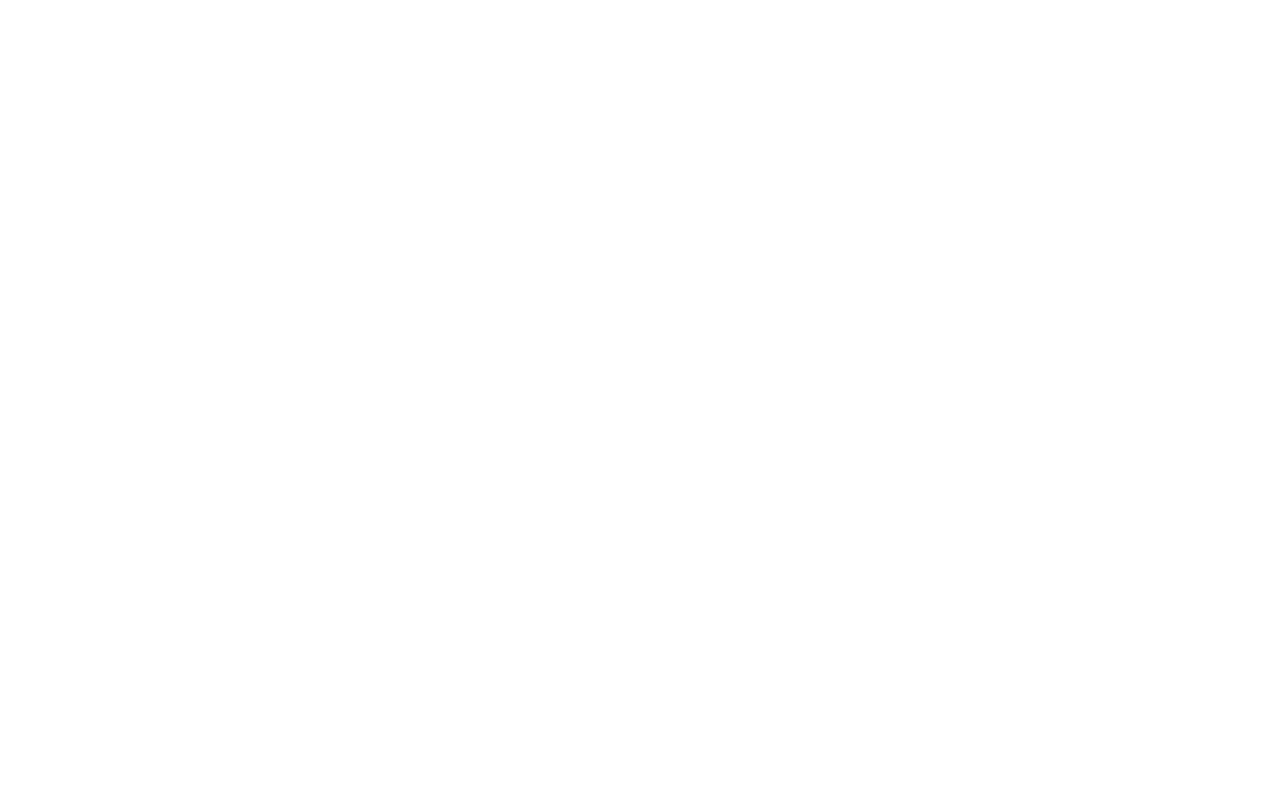
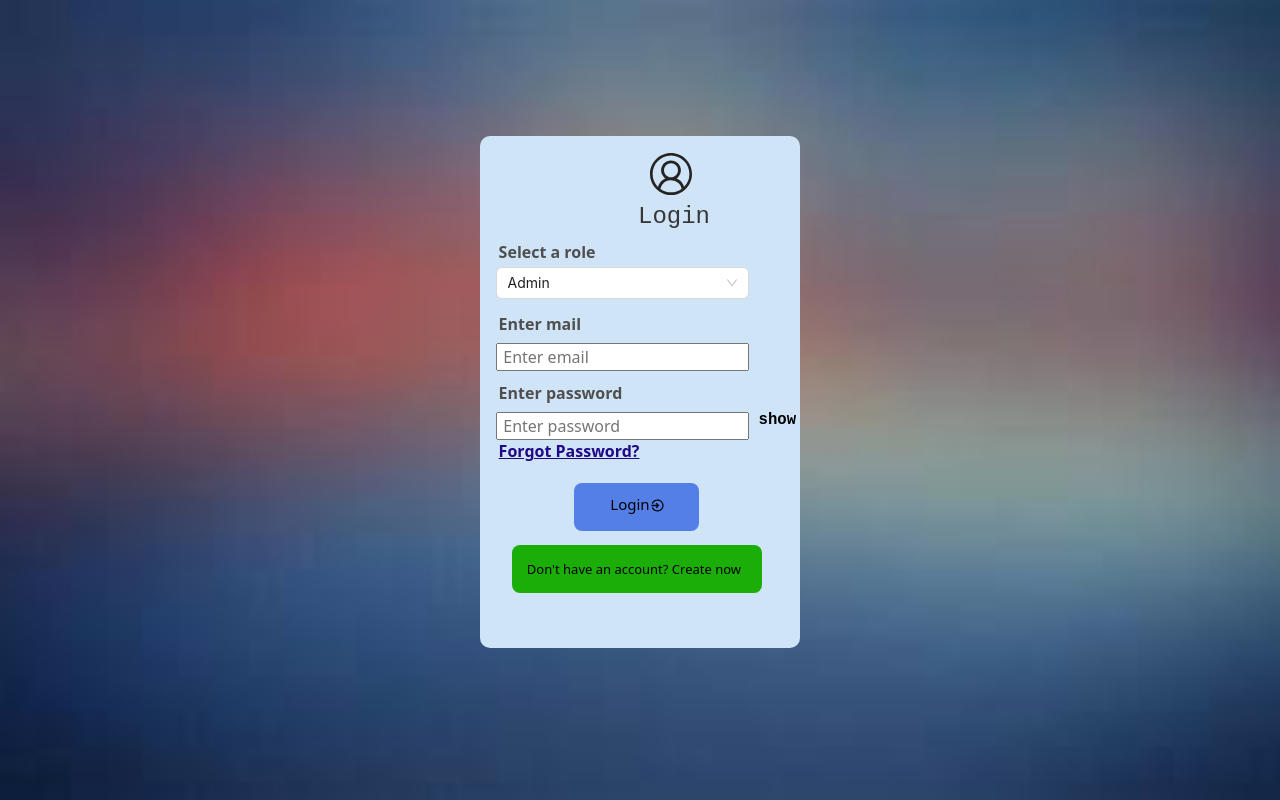
Before and after one commit to iamneo-production/ea322bb0-6fb5-4973-b466-852ea36e5c91, a React (Create React App) app in the folder reactapp/: page /login in a window 1280 px wide. Before the commit this address had no page. Built offline with nearby package versions, Linux system fonts and the light colour scheme.

Commit message:
change css

```diff
--- a/reactapp/package.json
+++ b/reactapp/package.json
@@ -12,6 +12,7 @@
     "icons": "^1.0.0",
     "react": "^18.2.0",
     "react-dom": "^18.2.0",
+    "react-highlight-words": "^0.20.0",
     "react-icons": "^4.10.1",
     "react-router-dom": "^6.14.1",
     "react-scripts": "5.0.1",
--- a/reactapp/src/App.js
+++ b/reactapp/src/App.js
@@ -1,12 +1,13 @@
 import './App.css';
 import {BrowserRouter as Router, Routes, Route} from "react-router-dom";
-import Jobs from './Pages/JobDetails/Components/Jobs';
-import JobDetails from './Pages/JobDetails/Components/JobDetails';
-import AdminPage from "./Pages/Dashboard/Admin/Admin";
+// import Jobs from './Pages/JobDetails/Components/Jobs';
+// import JobDetails from './Pages/JobDetails/Components/JobDetails';
+// import AdminPage from "./Pages/Dashboard/Admin/Admin";
 import HomePage from "./Pages/Signuplogindetails/Components/HomePage/HomePage";
 import Login from "./Pages/Signuplogindetails/Components/LoginPage/Login";
 import SignUpPage from "./Pages/Signuplogindetails/Components/SignUpPage/Signup";
 import "../node_modules/bootstrap/dist/css/bootstrap.min.css";
+
 
 
 function App() {
@@ -17,11 +18,11 @@ function App() {
           {/* <Route exact path="/" element={<Jobs/>} />
           <Route exact path="/JobDetails/:id" element={<JobDetails/>} /> */}
 
-          <Route path='/' element = {<AdminPage/>}/>
+          {/* <Route path='/' element = {<AdminPage/>}/> */}
 
-          {/* <Route path='/' element ={<HomePage/>}/>
+          <Route path='/' element ={<HomePage/>}/>
           <Route path='/signup' element ={<SignUpPage/>}/>
-          <Route path='/login' element ={<Login/>}/> */}
+          <Route path='/login' element ={<Login/>}/>
 
         </Routes>
       </Router>
--- a/reactapp/src/Pages/Dashboard/Admin/containers/Reports/index.js
+++ b/reactapp/src/Pages/Dashboard/Admin/containers/Reports/index.js
@@ -9,7 +9,6 @@ function Reports() {
 
 
     const defaultTitle = () => 'Reports';
-
     const [hasData, setHasData] = useState(true); // state is required
     const [searchText, setSearchText] = useState('');
     const [searchedColumn, setSearchedColumn] = useState('');
--- a/reactapp/src/Pages/Signuplogindetails/Components/LoginPage/Login.js
+++ b/reactapp/src/Pages/Signuplogindetails/Components/LoginPage/Login.js
@@ -43,14 +43,6 @@ function Login() {
 
     });
 
-    const validatedetails=()=>{
-        if(!validateEmail(formValues.email)){
-            setFormErrors(
-                {...formErrors,email: "Email format is invalid"}
-            )
-        }
-    }
-
     const handleInputChange = (e) => {
         const { name, value } = e.target;
         setFormValues({ ...formValues, [name]: value });
@@ -66,7 +58,7 @@ function Login() {
     };
 
     const CheckUser1=()=>{
-        validatedetails()
+        // validatedetails()
         if (Object.values(formErrors).every(error => error === '')){
         const apiuser="http://localhost:8080/user/check/"+formValues.email
         axios.get(apiuser)
@@ -132,16 +124,16 @@ function Login() {
                     <form onSubmit={handleSubmit}>
                     <div className={classes.formlayout}>
                         <div>
-                        <label>Select a role</label>
+                        <label className="role">Select a role</label>
                             <Dropdown placeholder={'Select a Role'}  defaultValue={'Admin'} options={options} onChange={selectRole}  />
                         </div>
 
-                            <label className={classes.lab}>Enter mail</label>
-                                <input className={classes.in3} name="email" type="text" placeholder="Enter email" value={formValues.email} onChange={handleInputChange} required="required"></input>
+                            <label className={classes.lab} style={{marginTop:"1%"}}>Enter mail</label>
+                                <input className={classes.in1} name="email" type="text" placeholder="Enter email" value={formValues.email} onChange={handleInputChange} required="required"></input>
                                 {formErrors.email && <p className={classes.errorMessage}>{formErrors.email}</p>}
 
-                            <label className={classes.lab}>Enter password</label>
-                                <input className={classes.in4} name="psd" type={show?"text":"password"} placeholder="Enter password" value={formValues.psd} onChange={handleInputChange} required="required"></input>
+                            <label className={classes.lab} style={{marginTop:"-2%"}}>Enter password</label>
+                                <input className={classes.in2} name="psd" type={show?"text":"password"} placeholder="Enter password" value={formValues.psd} onChange={handleInputChange} required="required"></input>
                                 <label  className={classes.showhide} onClick={handleShow}>{show?"Hide":"show"}</label>
                                 {formErrors.psd && <p className={classes.errorMessage}>{formErrors.psd}</p>}
 
@@ -149,14 +141,14 @@ function Login() {
                             </div>
                             <div className={classes.btnsContainer}>
                             <button
-                                className={classes.in5}
+                                className={classes.in3}
                                 type="submit"
                                 value="Login"
                                 onClick={() => CheckUser1()}
                             >
-                                <span>Login</span><span className={classes.loginsym}></span><IoMdLogIn />
+                                 <span style={{marginTop:"-7%"}}>Login</span><span className={classes.loginsym}></span><IoMdLogIn />
                             </button>
-                            <button className={classes.in6} onClick={loginhandler}>Don't have an account? Create now</button>
+                            <button className={classes.in4} onClick={loginhandler}>Don't have an account? Create now</button>
                             </div>
                         </form>
                     </div>
--- a/reactapp/src/Pages/Signuplogindetails/Components/LoginPage/login.module.css
+++ b/reactapp/src/Pages/Signuplogindetails/Components/LoginPage/login.module.css
@@ -21,12 +21,26 @@
     border-radius:10px;
     overflow: scroll;
     -ms-overflow-style: none;
-  scrollbar-width: none;
+    scrollbar-width: none;
 }
 .field::-webkit-scrollbar {
     display: none;
 }
-.in5{
+.in1{
+    width: 80%;
+    margin-top: -1%;
+    margin-bottom: 2%;
+    height: 28px;
+    margin-left: 50%;
+}
+.in2{
+    width: 80%;
+    margin-top: -1%;
+    margin-bottom: 10%;
+    margin-left: 50%;
+    height: 28px;
+}
+.in3{
     display: flex;
     padding: 15px;
     width:125px;
@@ -38,8 +52,9 @@
     background-color:#537FE7;
     padding-left:36px;
     padding-bottom: 14px;
+    margin-left: -2%;
 }
-.in6{
+.in4{
     display: flex;
     align-items: center;
     font-size: 13px;
@@ -50,9 +65,24 @@
     border: none;
     border-radius: 8px;
     background-color: rgb(27, 173, 8);
-    margin-top: 5px;
+    margin-top: 4px;
+    margin-left: 22%;
+    margin-right: 24%;
 }
-
+/* .in1{
+    width: 80%;
+    margin-top: -1%;
+    margin-bottom: 2%;
+    height: 28px;
+    margin-left: 50%;
+}
+.in2{
+    width: 80%;
+    margin-top: -1%;
+    margin-bottom: 10%;
+    margin-left: 50%;
+    height: 28px;
+} */
 .head{
     margin-top: 90px;
 }
@@ -62,27 +92,21 @@
     font-weight:lighter;
     font-size:small;
 }
-.error{
-    font-size:small ;
-    margin-left:10px;
-    margin-top: -8px;
-}
 .account{
     margin-left: 170px;
     margin-top: 8px;
     font-size:42px;
-    color:rgb(105, 102, 102);
+    color:rgb(38, 35, 35);
 }
 .loginsym{
-    margin-left:220px;
-    margin-top:-34px;
-    position:absolute;
-    color:rgb(39, 37, 37);
+    margin-left: 1%;
 }
 .loginhead{
-    margin-left:156px;
-    color: #1b2c3b;
+
+    color: #363737;
     font-family:monospace;
+    margin-left: 158px;
+    font-size:24px ;
 }
 input{
     display: block;
@@ -96,7 +120,7 @@ input{
     align-items: center;
     margin-top: 20px;
 }
-.formlayout{
+ .formlayout{
     display: flex;
     flex-direction: column;
     gap: 10px;
@@ -104,12 +128,14 @@ input{
     font-size: medium;
     color: rgb(80, 79, 79);
     font-weight: bold;
+    margin-left: -2%;
 }
 .formlayout input{
-    margin-left: 10px;
+    margin-left:4%;
+    width: 80%;
 }
 label,a{
-    padding-left: 10px;
+    padding-left: 15px;
 }
 .lab1{
     font-size:medium;
@@ -117,15 +143,40 @@ label,a{
     color: rgb(80, 79, 79);
 }
 .showhide{
-    margin-left:256px;
+    margin-left:260px;
     font-family: monospace;
     color: black;
     font-size: larger;
-    margin-top:-34px;
+    margin-top:-72px;
 }
 .errorMessage{
     color: red;
     font-size:small;
     margin-left:10px;
-    margin-top: -8px;
+    margin-top: -4%;
+    padding: 3px;
+    margin-bottom: -2%;
 }
+
+/* .in1{
+    width: 80%;
+    margin-top: -1%;
+    margin-bottom: 2%;
+    height: 28px;
+    margin-left: 50%;
+}
+.in2{
+    width: 80%;
+    margin-top: -1%;
+    margin-bottom: 10%;
+    margin-left: 50%;
+    height: 28px;
+} */
+.psd{
+    color: rgb(33, 8, 132);
+    text-decoration: underline;
+    margin-top: -1%;
+}
+.lab{
+    margin-top: 4%;
+}
--- a/reactapp/src/Pages/Signuplogindetails/Components/Select/Select.js
+++ b/reactapp/src/Pages/Signuplogindetails/Components/Select/Select.js
@@ -1,7 +1,7 @@
 import {Select} from 'antd';
 export const Dropdown = ({placeholder, defaultValue, options, onChange}) => (
   <Select
-  style={{width:'80%', borderRadius:'10px',color:'teal',marginLeft:'10px' , marginTop:'3%'}}
+  style={{width:'80%', borderRadius:'10px',color:'teal',marginLeft:'12px' , marginTop:'1%'}}
     placeholder={placeholder}
     onChange={onChange}
     options={options}
--- a/reactapp/src/Pages/Signuplogindetails/Components/SignUpPage/Signup.js
+++ b/reactapp/src/Pages/Signuplogindetails/Components/SignUpPage/Signup.js
@@ -136,11 +136,11 @@ function Signup() {
                             <h1 className={classes.signhead}>SignUp</h1>
                             <div className={classes.formlayout}>
                                 <div>
-                                    <label >Select a role</label>
-                                    <Dropdown placeholder={'Select a role'} defaultValue={'Job seeker'} options={options} onChange={selectRole}  />
+                                    <label style={{marginBottom:"-15%"}}>Select a role</label>
+                                    <Dropdown placeholder={'Select a role'}  defaultValue={'Job seeker'} options={options} onChange={selectRole}  />
                                 </div>
 
-                                <label className={classes.lab}>First name</label>
+                                <label className={classes.lab} style={{marginTop:"2%"}}>First name</label>
                                 <input className={classes.in1} name="fname" type="text" placeholder="First name" value={formValues.fname} onChange={handleInputChange} required="required"></input>
                                 {formErrors.fname && <p className={classes.errorMessage}>{formErrors.fname}</p>}
 
@@ -157,14 +157,14 @@ function Signup() {
                                 <label  className={classes.showhide} onClick={handleShow}>{show?"Hide":"show"}</label>
                                 {formErrors.psd && <p className={classes.errorMessage}>{formErrors.psd}</p>}
 
-                                <label className={classes.lab}>Enter confirm password</label>
+                                <label className={classes.lab} style={{marginTop:"-4%"}}>Enter confirm password</label>
                                 <input className={classes.in5} name="cpsd" type={showw?"text":"password"} placeholder="Enter confirm password" value={formValues.cpsd} onChange={handleInputChange} required="required"></input>
                                 <label  className={classes.showhide1} onClick={handlerShow}>{showw?"Hide":"show"}</label>
-                                {formErrors.cpsd && <p className={classes.errorMessage}>{formErrors.cpsd}</p>}
+                                {formErrors.cpsd && <p style={{marginTop:"2%"}} className={classes.errorMessage}>{formErrors.cpsd}</p>}
                             </div>
                             <div className={classes.btnsContainer}>
                                 <button className={classes.in6} type="submit"  value='SignUp' onClick={() => CheckUser()} ><span>Signup</span><span className={classes.signupsym}><IoMdLogIn /></span></button>
-                                <button className={classes.in7} type="button" onClick={() => navigate("/login")}>Have an account? Login</button>
+                                <button className={classes.in7} style={{marginBottom:"25px"}}type="button" onClick={() => navigate("/login")}>Have an account? Login</button>
                             </div>
                         </div>
                     </fieldset>
```
Also changed, not shown: reactapp/src/Pages/Signuplogindetails/Components/SignUpPage/signup.module.css (+57 -33 lines), reactapp/src/App.css (line endings or trailing spaces), 1 other file (tests, documents, lock files or other folders).
